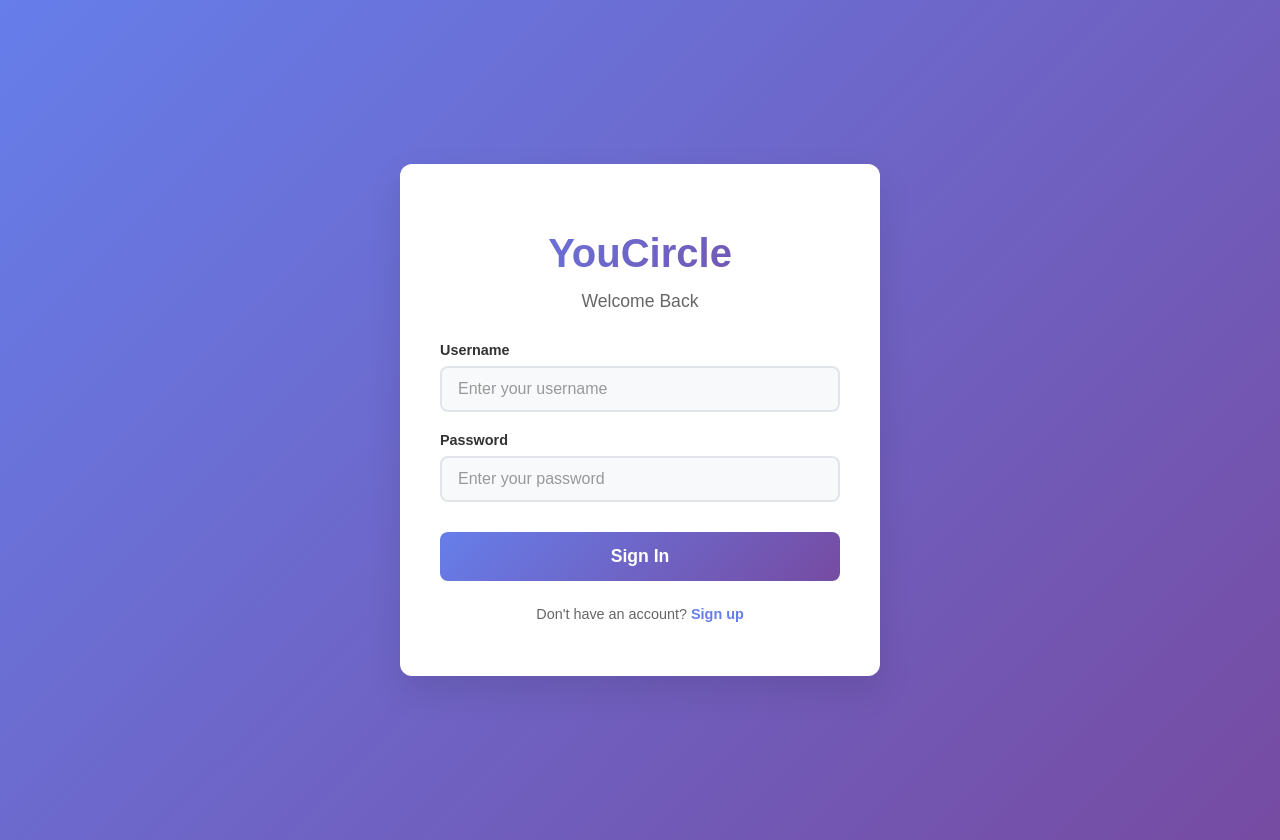
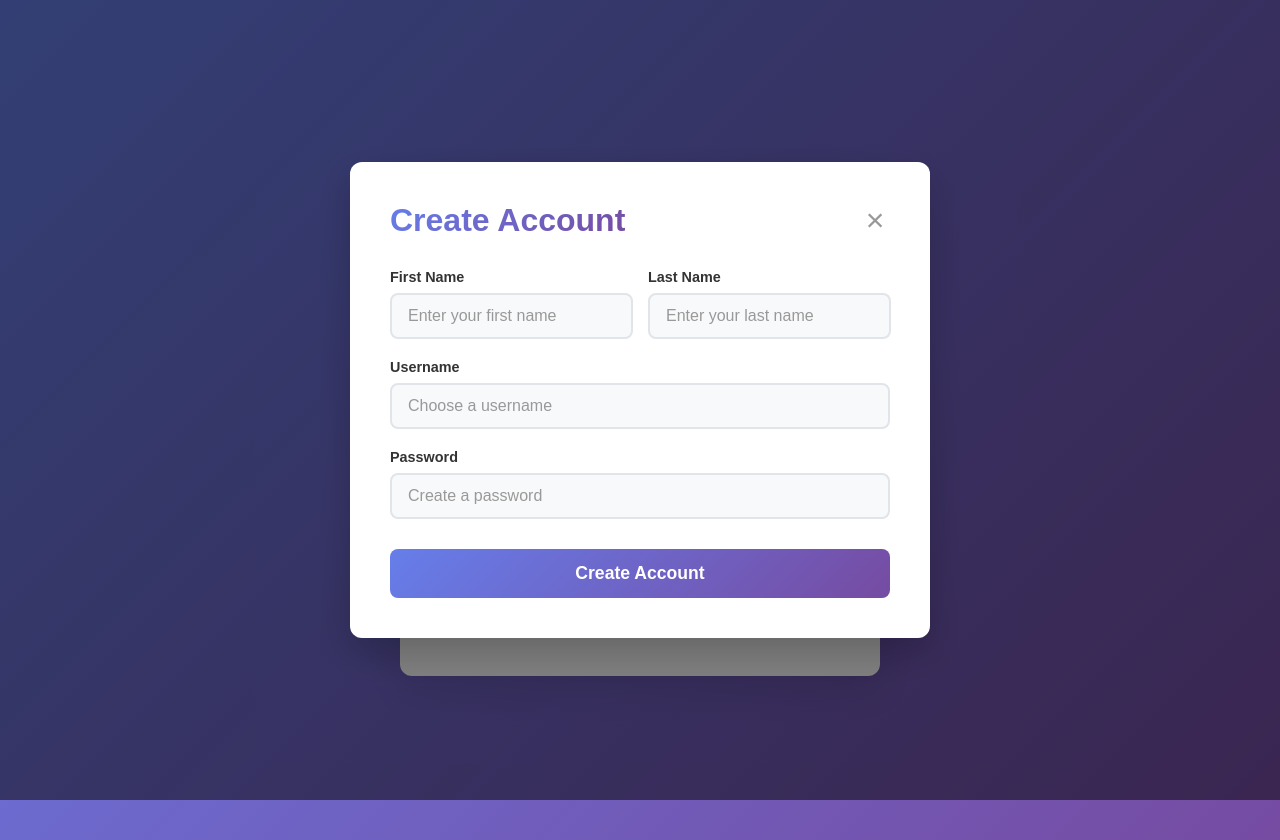
Before and after one commit to sakshambansal03/YouCircle, a React (Create React App) app: page / in a window 1280 px wide. Both pictures are taken after a click on the link "Sign up". Built offline with nearby package versions, Linux system fonts and the light colour scheme.

Commit message:
Add signup dialog with first name, last name, username and password fields

```diff
--- a/src/components/screens/LoginScreen.css
+++ b/src/components/screens/LoginScreen.css
@@ -115,6 +115,105 @@
     text-decoration: underline;
   }
 
+/* Signup Dialog Styles */
+.signup-overlay {
+  position: fixed;
+  top: 0;
+  left: 0;
+  right: 0;
+  bottom: 0;
+  background: rgba(0, 0, 0, 0.5);
+  display: flex;
+  align-items: center;
+  justify-content: center;
+  z-index: 1000;
+}
+
+.signup-box {
+  background: white;
+  padding: 40px;
+  border-radius: 12px;
+  box-shadow: 0 15px 35px rgba(0, 0, 0, 0.2);
+  width: 100%;
+  max-width: 500px;
+  max-height: 90vh;
+  overflow-y: auto;
+  position: relative;
+}
+
+.signup-header {
+  display: flex;
+  justify-content: space-between;
+  align-items: center;
+  margin-bottom: 30px;
+}
+
+.signup-title {
+  color: #333;
+  font-size: 2rem;
+  font-weight: bold;
+  margin: 0;
+  background: linear-gradient(135deg, #667eea 0%, #764ba2 100%);
+  -webkit-background-clip: text;
+  -webkit-text-fill-color: transparent;
+  background-clip: text;
+}
+
+.close-btn {
+  background: none;
+  border: none;
+  font-size: 2rem;
+  color: #999;
+  cursor: pointer;
+  padding: 0;
+  width: 30px;
+  height: 30px;
+  display: flex;
+  align-items: center;
+  justify-content: center;
+  border-radius: 50%;
+  transition: all 0.3s ease;
+}
+
+.close-btn:hover {
+  background: #f0f0f0;
+  color: #333;
+}
+
+.signup-form {
+  display: flex;
+  flex-direction: column;
+  gap: 20px;
+}
+
+.input-row {
+  display: grid;
+  grid-template-columns: 1fr 1fr;
+  gap: 15px;
+}
+
+.signup-button {
+  background: linear-gradient(135deg, #667eea 0%, #764ba2 100%);
+  color: white;
+  border: none;
+  padding: 14px 24px;
+  border-radius: 8px;
+  font-size: 1.1rem;
+  font-weight: 600;
+  cursor: pointer;
+  transition: all 0.3s ease;
+  margin-top: 10px;
+}
+
+.signup-button:hover {
+  transform: translateY(-2px);
+  box-shadow: 0 8px 25px rgba(102, 126, 234, 0.3);
+}
+
+.signup-button:active {
+  transform: translateY(0);
+}
+
 /* Responsive design */
 @media (max-width: 480px) {
   .login-box {
@@ -125,4 +224,14 @@
   .login-title {
     font-size: 2rem;
   }
+
+  .signup-box {
+    padding: 30px 20px;
+    margin: 10px;
   }
+
+  .input-row {
+    grid-template-columns: 1fr;
+    gap: 20px;
+  }
+}
--- a/src/components/screens/LoginScreen.js
+++ b/src/components/screens/LoginScreen.js
@@ -5,6 +5,13 @@ import './LoginScreen.css';
 function LoginScreen() {
   const [username, setUsername] = useState('');
   const [password, setPassword] = useState('');
+  const [showSignup, setShowSignup] = useState(false);
+  const [signupData, setSignupData] = useState({
+    firstName: '',
+    lastName: '',
+    username: '',
+    password: ''
+  });
   const navigate = useNavigate();
 
   const handleSubmit = (e) => {
@@ -12,6 +19,21 @@ function LoginScreen() {
     console.log('Login attempt:', { username, password });
     // Navigate to home page after successful login
     navigate('/home');
+  };
+
+  const handleSignupSubmit = (e) => {
+    e.preventDefault();
+    console.log('Signup attempt:', signupData);
+    // Add your signup logic here
+    // For now, just navigate to home after signup
+    navigate('/home');
+  };
+
+  const handleSignupChange = (e) => {
+    setSignupData({
+      ...signupData,
+      [e.target.name]: e.target.value
+    });
   };
 
 
@@ -48,9 +70,76 @@ function LoginScreen() {
           </button>
         </form>
         <div className="login-footer">
-          <p>Don't have an account? <a href="#" className="signup-link">Sign up</a></p>
+          <p>Don't have an account? <a href="#" className="signup-link" onClick={(e) => { e.preventDefault(); setShowSignup(true); }}>Sign up</a></p>
         </div>
       </div>
+
+      {/* Signup Dialog */}
+      {showSignup && (
+        <div className="signup-overlay">
+          <div className="signup-box">
+            <div className="signup-header">
+              <h1 className="signup-title">Create Account</h1>
+              <button className="close-btn" onClick={() => setShowSignup(false)}>×</button>
+            </div>
+            <form onSubmit={handleSignupSubmit} className="signup-form">
+              <div className="input-row">
+                <div className="input-group">
+                  <label htmlFor="firstName">First Name</label>
+                  <input
+                    type="text"
+                    id="firstName"
+                    name="firstName"
+                    value={signupData.firstName}
+                    onChange={handleSignupChange}
+                    placeholder="Enter your first name"
+                    required
+                  />
+                </div>
+                <div className="input-group">
+                  <label htmlFor="lastName">Last Name</label>
+                  <input
+                    type="text"
+                    id="lastName"
+                    name="lastName"
+                    value={signupData.lastName}
+                    onChange={handleSignupChange}
+                    placeholder="Enter your last name"
+                    required
+                  />
+                </div>
+              </div>
+              <div className="input-group">
+                <label htmlFor="signupUsername">Username</label>
+                <input
+                  type="text"
+                  id="signupUsername"
+                  name="username"
+                  value={signupData.username}
+                  onChange={handleSignupChange}
+                  placeholder="Choose a username"
+                  required
+                />
+              </div>
+              <div className="input-group">
+                <label htmlFor="signupPassword">Password</label>
+                <input
+                  type="password"
+                  id="signupPassword"
+                  name="password"
+                  value={signupData.password}
+                  onChange={handleSignupChange}
+                  placeholder="Create a password"
+                  required
+                />
+              </div>
+              <button type="submit" className="signup-button">
+                Create Account
+              </button>
+            </form>
+          </div>
+        </div>
+      )}
     </div>
   );
 }
```
Lines whose indentation alone changed are shown as unchanged.
